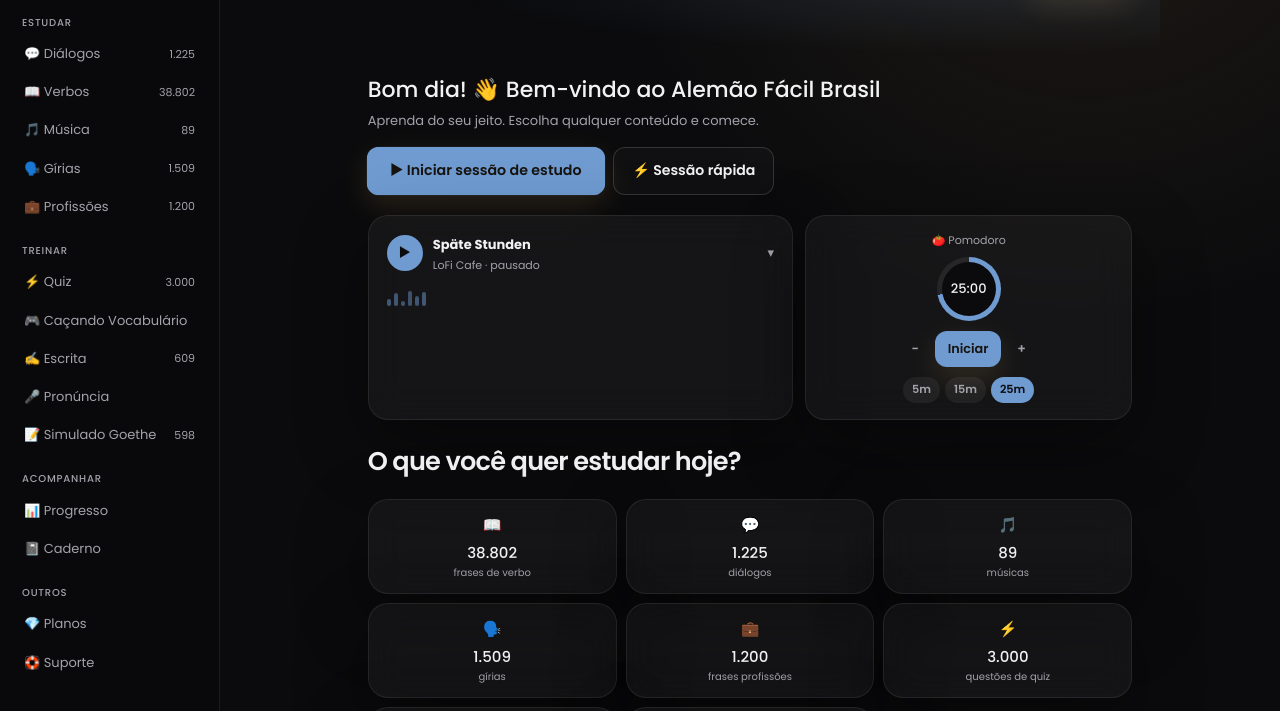
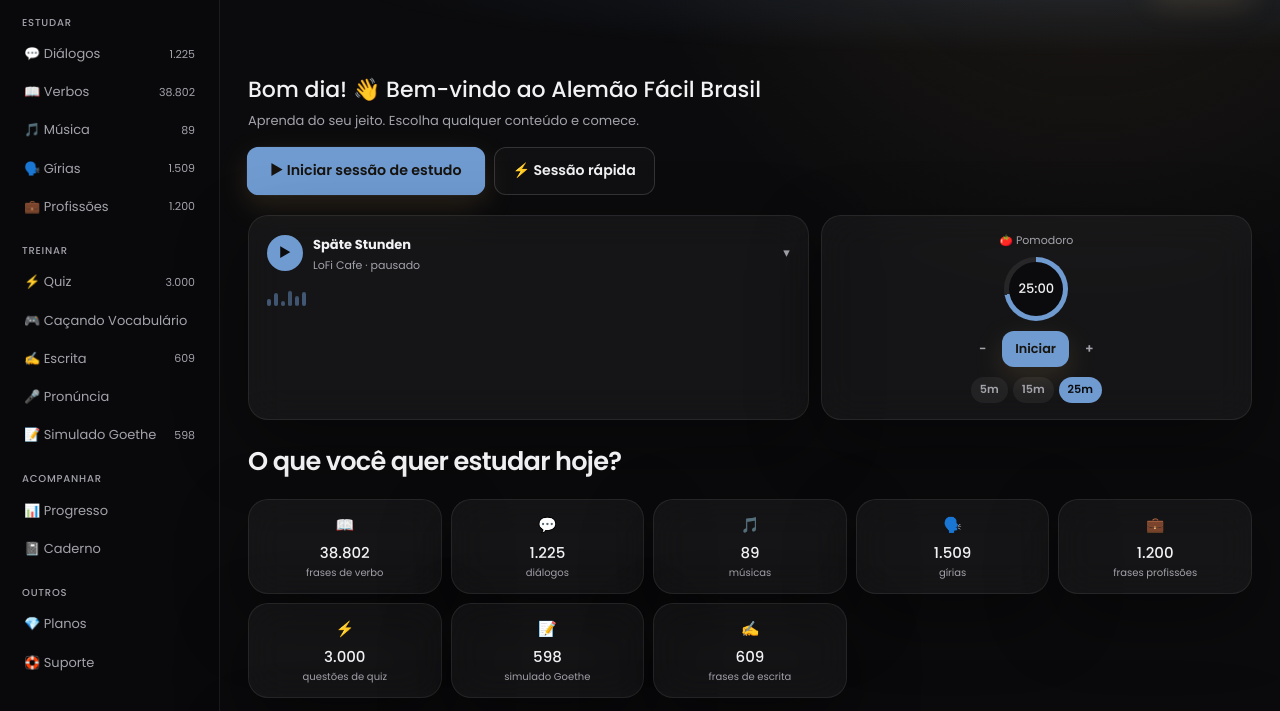
Before and after one commit to viniciusabpomerode-ctrl/alemao-facil-brasil, a website: page index.html in a window 1280 px wide. Shown: the part 63-774 px from the top of the page. Drawn offline with nearby package versions, Linux system fonts and the light colour scheme.

Commit message:
fix: minmax(0,1fr) no grid + width:100% — remove vazio preto no lado direito em telas grandes

```diff
--- a/index.html
+++ b/index.html
@@ -8,14 +8,14 @@
   <title>Alemão Fácil Brasil — Seu ambiente de estudo</title>
   <link rel="stylesheet" href="assets/css/style.css">
   <style>
-    .shell { display:grid; grid-template-columns:220px 1fr; min-height:100vh; }
+    .shell { display:grid; grid-template-columns:220px minmax(0,1fr); min-height:100vh; width:100%; }
     .sidebar { background:rgba(var(--overlay-tint),.5); border-right:1px solid var(--border-light); padding:20px 14px; position:sticky; top:0; height:100vh; overflow-y:auto; }
     .sidebar .brand2 { display:flex; align-items:center; gap:8px; font-weight:500; font-size:14px; padding:0 8px 18px; }
     .sidebar h4 { font-size:10px; text-transform:uppercase; letter-spacing:.08em; color:var(--text-secondary); margin:18px 8px 6px; font-weight:500; }
     .sidebar a { display:flex; align-items:center; justify-content:space-between; gap:8px; padding:8px 10px; border-radius:8px; color:var(--text-secondary); font-size:13px; text-decoration:none; margin-bottom:2px; transition:background .2s,color .2s,transform .2s; }
     .sidebar a:hover { background:rgba(255,255,255,.05); color:var(--text-primary); transform:translateX(2px); }
     .sidebar a small { color:var(--text-secondary); font-size:11px; }
-    .main { padding:20px 28px 60px; min-width:0; max-width:1100px; margin:0 auto; }
+    .main { padding:20px 28px 60px; min-width:0; width:100%; }
     .topbar { display:flex; justify-content:space-between; align-items:center; gap:16px; margin-bottom:22px; flex-wrap:wrap; }
     .search-box { flex:1; min-width:200px; max-width:420px; position:relative; }
     .search-box input { width:100%; background:var(--card-bg); border:1px solid var(--border-light); color:var(--text-primary); padding:9px 14px; border-radius:10px; font-size:13px; transition:box-shadow .2s,transform .2s; }
```
